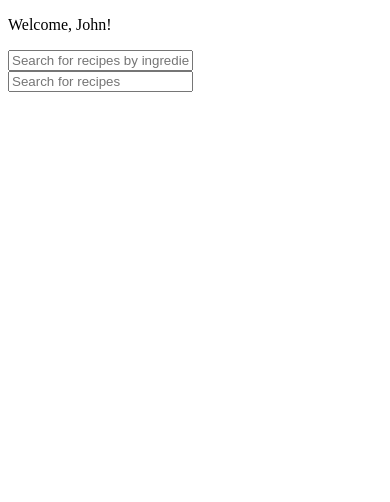
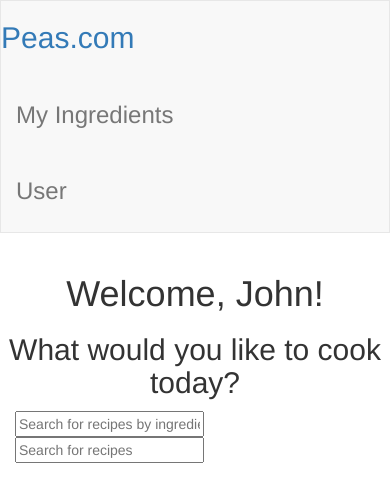
Before and after one commit to jfantab/peas.com, a PHP site: page /main.html in a window 390 px wide. Shown: the top 502 px of the page. Run offline with PHP 8.4, Linux system fonts and the light colour scheme.

Commit message:
Begin implementation of navigation bar, welcome text, and search bar for home page

```diff
--- a/main.html
+++ b/main.html
@@ -2,17 +2,33 @@
 <html lang="en">
 <head>
     <meta charset="UTF-8">
+    <link href="bootstrap.css" rel="stylesheet">
     <title>Home</title>
 </head>
 <body>
-    <div>
-
+    <div class="navbar navbar-default">
+        <div class="container-fluid">
+            <div class="navbar-header">
+                <a href="#"><h2>Peas.com</h2></a>
+            </div>
+            <ul class="nav navbar-nav">
+                <li><a><h3>My Ingredients</h3></a></li>
+                <li><a><h3>User</h3></a></li>
+            </ul>
+        </div>
+    </div>
+    <div class="row">
+        <div class="col-sm-4">
+        </div>
+        <div class="col-sm-4 text-center">
+            <h1>Welcome, John!</h1>
+            <h2>What would you like to cook today?</h2>
+        </div>
+        <div class="col-sm-4"></div>
     </div>
     <div>
-        <p>Welcome, John!</p>
-
-    </div>
-    <div>
+        <div class="col-sm-4"></div>
+        <div class="col-sm-4">
             <form name="searchBar">
                 <input name="normal" type="text" placeholder="Search for recipes by ingredients" value="">
             </form>
@@ -20,5 +36,7 @@
                 <input name="normal" type="text" placeholder="Search for recipes" value="">
             </form>
         </div>
+        <div class="col-sm-4"></div>
+    </div>
 </body>
 </html>
--- a/style.css
+++ b/style.css
@@ -20,7 +20,7 @@ form{
 .textInput{
 	margin-top: 2px;
 	height: 28px;
-	border: 1px solid #5E6E66:
+	border: 1px solid #5E6E66;
 	font-size: 16px;
 	padding: 1px;
 	width: 100%;
@@ -36,5 +36,5 @@ form{
 	padding-top: 10px;
 }
 td {
-	text-align: right:
+	text-align: right;
 }
```
Lines whose indentation alone changed are shown as unchanged.
